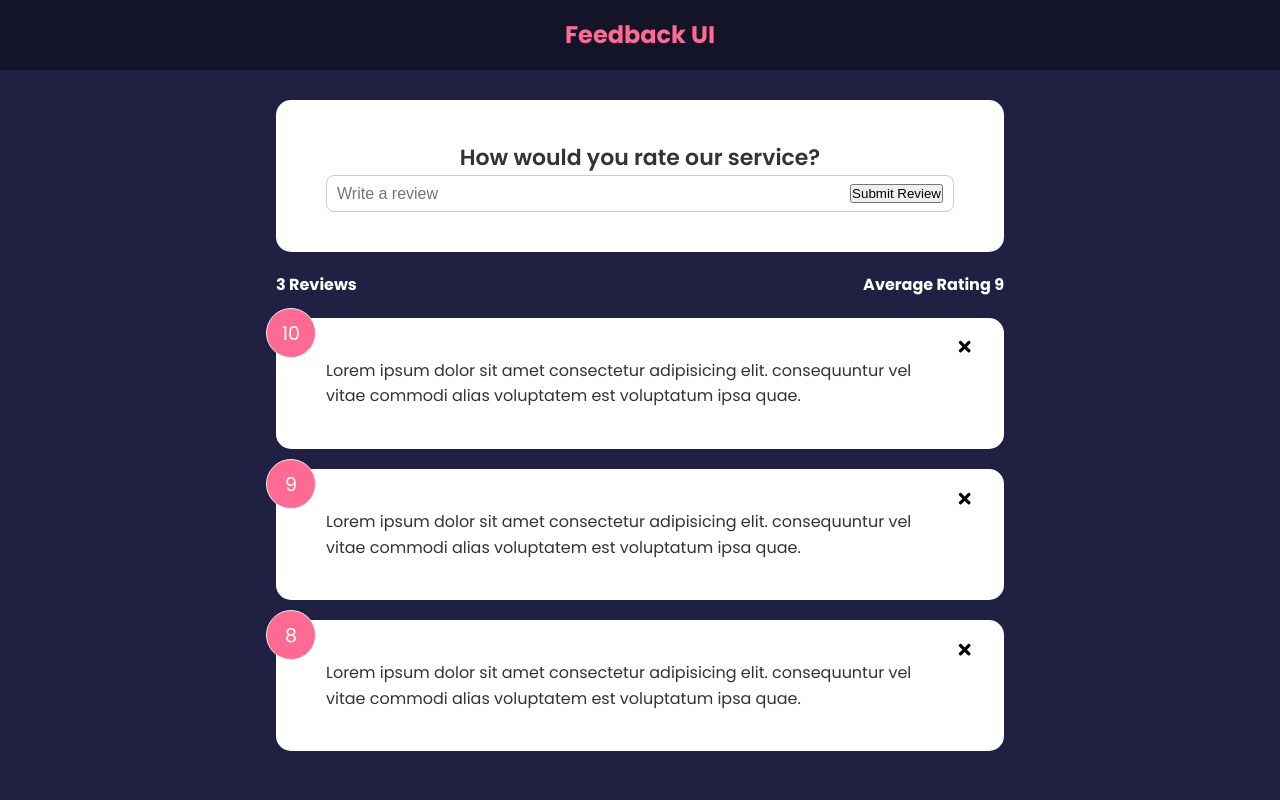
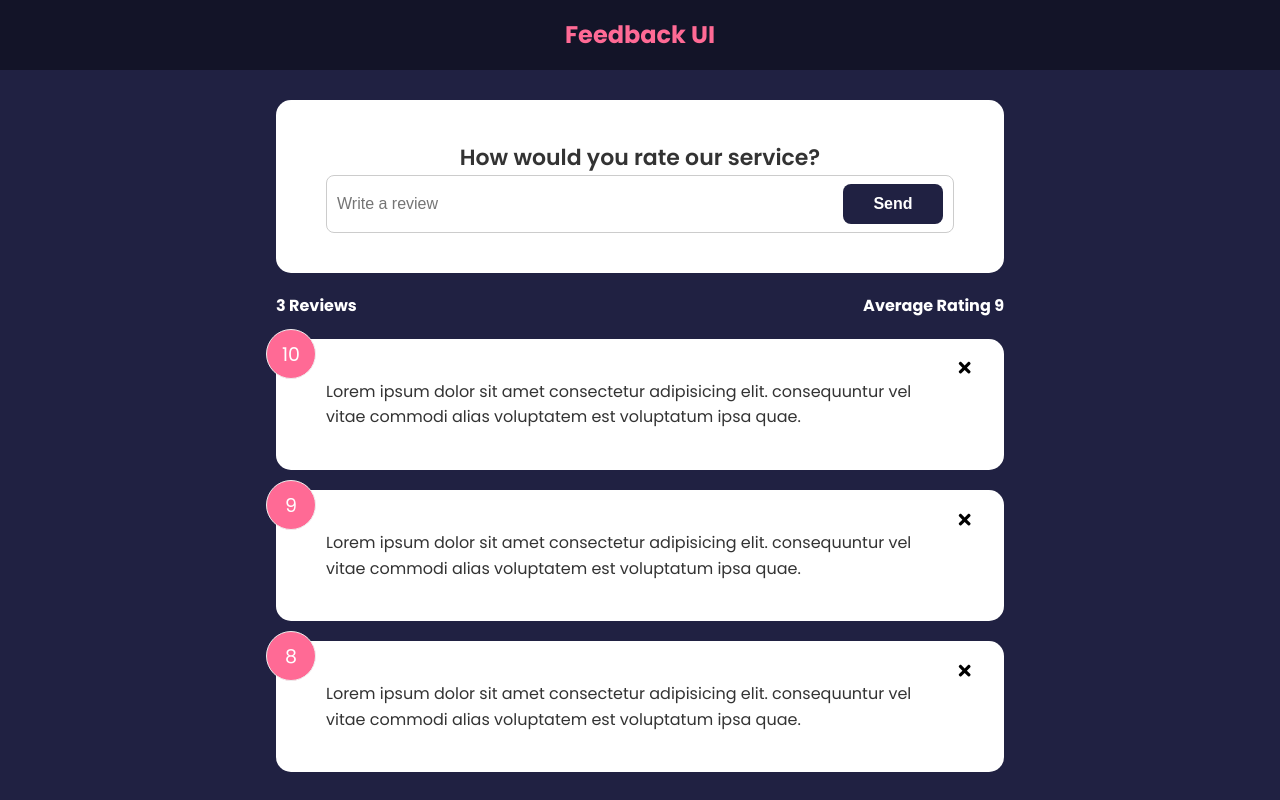
Before and after one commit to aadarshp31/react-front-to-back, a React (Create React App) app in the folder feedback-app/: page / in a window 1280 px wide. Built offline with nearby package versions, Linux system fonts and the light colour scheme.

Commit message:
added 'Button' component

```diff
--- a/feedback-app/src/components/FeedbackForm.tsx
+++ b/feedback-app/src/components/FeedbackForm.tsx
@@ -1,5 +1,6 @@
 import { useState } from 'react';
 import Card from './shared/Card';
+import Button from './shared/Button';
 
 type Props = {};
 
@@ -23,7 +24,7 @@ const FeedbackForm = (props: Props) => {
             value={text}
             onChange={handleTextChange}
           />
-          <button type='submit'>Submit Review</button>
+          <Button type='submit'>Send</Button>
         </div>
       </form>
     </Card>
--- /dev/null
+++ b/feedback-app/src/components/shared/Button.tsx
@@ -0,0 +1,24 @@
+type Props = {
+  children: React.ReactNode;
+  type?: 'button' | 'submit' | 'reset' | undefined;
+  isDisabled?: boolean | undefined;
+  version?: 'primary' | 'secondary';
+};
+
+const Button = ({
+  children,
+  type = 'button',
+  isDisabled = false,
+  version = 'primary',
+}: Props) => {
+  return (
+    <button
+      type={type}
+      disabled={isDisabled}
+      className={`btn btn-${version === 'primary' ? 'primary' : 'secondary'}`}>
+      {children}
+    </button>
+  );
+};
+
+export default Button;
--- a/feedback-app/src/index.css
+++ b/feedback-app/src/index.css
@@ -152,12 +152,15 @@ input:focus {
 
 .btn {
   color: #fff;
+  font-weight: bold;
   border: 0;
   border-radius: 8px;
   color: #fff;
+  font-size: 1em;
   width: 100px;
   height: 40px;
   cursor: pointer;
+  transition: opacity 150ms ease-in;
 }
 
 .btn-primary {
@@ -169,8 +172,7 @@ input:focus {
 }
 
 .btn:hover {
-  transform: scale(0.98);
-  opacity: 0.9;
+  opacity: 0.8;
 }
 
 .btn:disabled {
```
